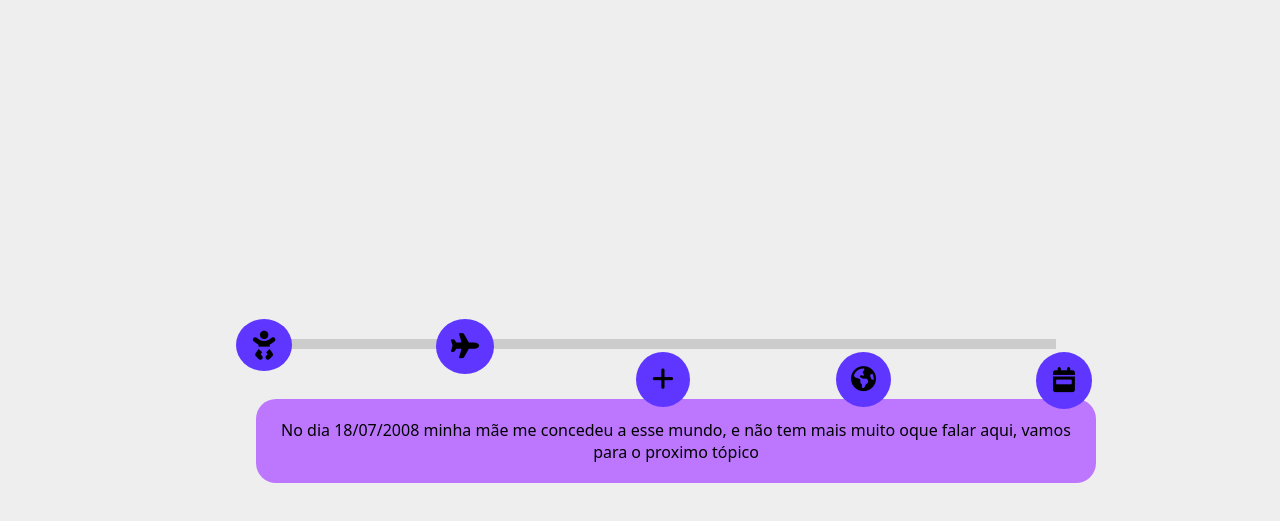
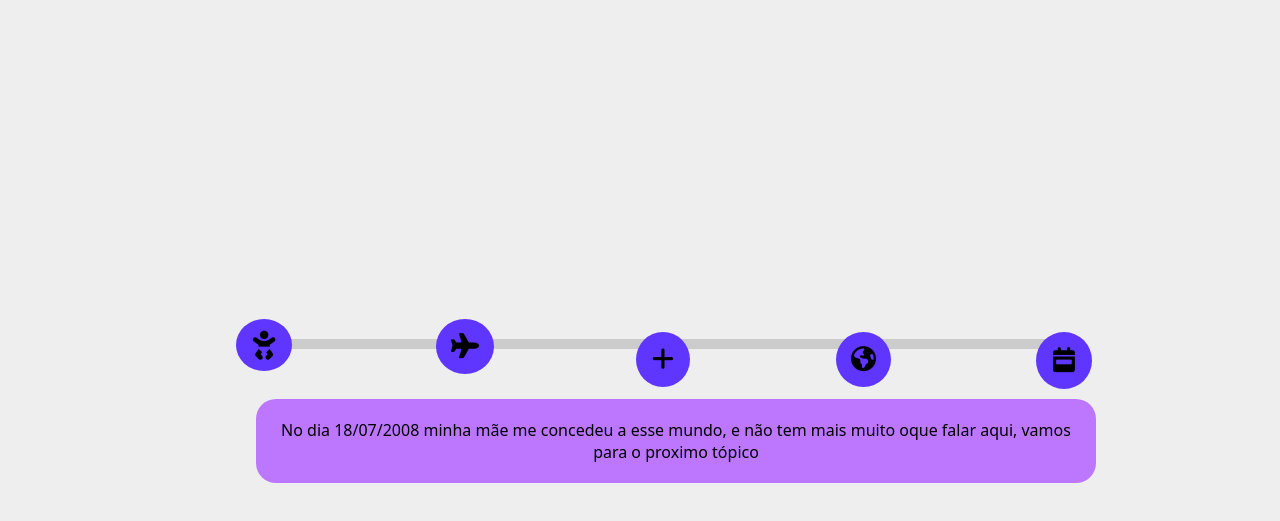
Before and after one commit to Freitssc/trabalho-de-reda-o, a plain HTML site: page pietro/index.html in a window 1280 px wide. Shown: the part 541-1062 px from the top of the page. Drawn offline with Linux system fonts and the light colour scheme.

Commit message:
change style pietro

```diff
--- a/pietro/style.css
+++ b/pietro/style.css
@@ -213,7 +213,7 @@ strong {
   padding: 15px 16px;
   border-radius: 100%;
   background-color: rgb(94, 54, 255);
-  transform: translateY(-180px) translateX(380px);
+  transform: translateY(-200px) translateX(380px);
   cursor: pointer;
 }
 
@@ -242,7 +242,7 @@ strong {
   padding: 15px 15px;
   border-radius: 100%;
   background-color: rgb(94, 54, 255);
-  transform: translateY(-235px) translateX(580px);
+  transform: translateY(-255px) translateX(580px);
   cursor: pointer;
 }
 
@@ -271,7 +271,7 @@ strong {
   padding: 16px 17px;
   border-radius: 100%;
   background-color: rgb(94, 54, 255);
-  transform: translateY(-290px) translateX(780px);
+  transform: translateY(-310px) translateX(780px);
   cursor: pointer;
 }
 
```
